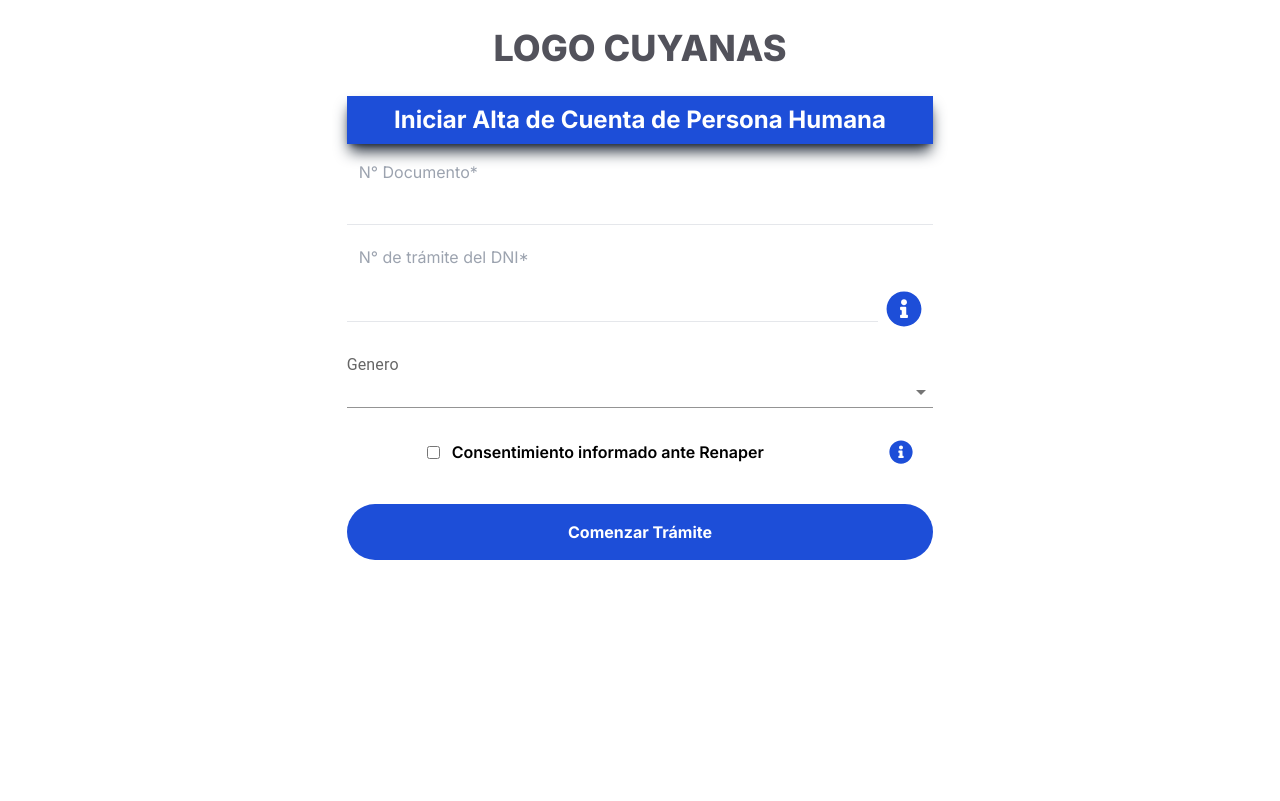
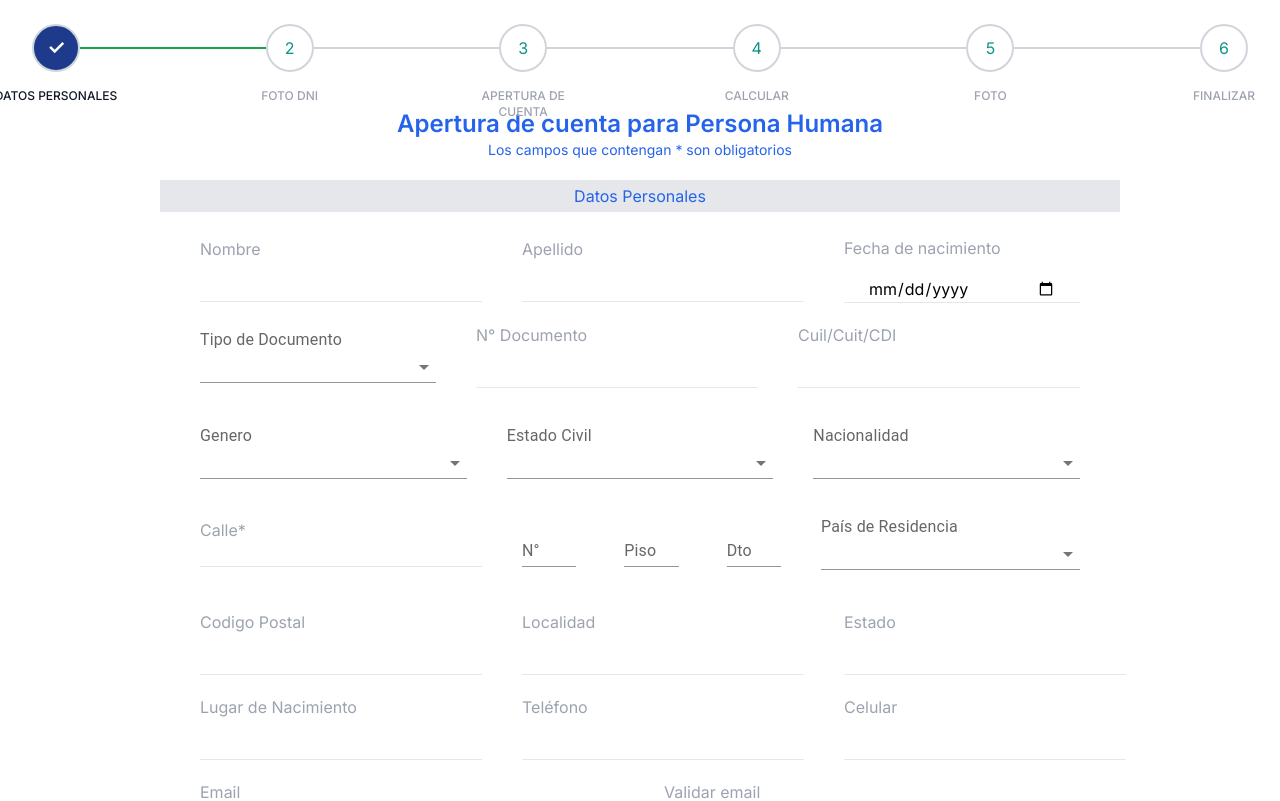
Before and after one commit to rosmildoLopes/formCuyaNext, a Next.js app: page / in a window 1280 px wide. Shown: the top 801 px of the page. Built offline with nearby package versions, Linux system fonts and the light colour scheme.

Commit message:
Barra de progreso

```diff
--- /dev/null
+++ b/app/components/Stepper.jsx
@@ -0,0 +1,102 @@
+import React, { useEffect, useState, useRef } from "react";
+
+const Stepper = ({ steps, currentStep }) => {
+  const [newStep, setNewStep] = useState([]);
+  const stepRef = useRef();
+  const updateStep = (stepNumber, steps) => {
+    const newSteps = [...steps];
+    let count = 0;
+    while (count < newSteps.length) {
+      if (count == stepNumber) {
+        newSteps[count] = {
+          ...newSteps[count],
+          highlighted: true,
+          selected: true,
+          completed: true,
+        };
+        count++;
+      } else if (count < stepNumber) {
+        newSteps[count] = {
+          ...newSteps[count],
+          highlighted: false,
+          selected: true,
+          completed: true,
+        };
+        count++;
+      } else {
+        newSteps[count] = {
+          ...newSteps[count],
+          highlighted: false,
+          selected: false,
+          completed: false,
+        };
+        count++;
+      }
+    }
+    return newSteps;
+  };
+  useEffect(() => {
+    const stepsState = steps.map((step, index) =>
+      Object.assign(
+        {},
+        {
+          description: step,
+          completed: false,
+          highlighted: index == 0 ? true : false,
+          selected: index == 0 ? true : false,
+        }
+      )
+    );
+    stepRef.current = stepsState;
+    const current = updateStep(currentStep - 1, stepRef.current);
+    setNewStep(current);
+  }, [steps, currentStep]);
+  const displaySteps = newStep.map((step, index) => {
+    return (
+      <div
+        key={index}
+        className={
+          index != newStep.length - 1
+            ? "w-full flex items-center"
+            : "flex items-center"
+        }
+      >
+        <div className="relative flex flex-col items-center text-teal-600">
+          <div
+            className={`rounded-full transition duration-500 ease-in-out border-2 border-gray-300 h-12 w-12 flex items-center justify-center py-3 ${
+              step.selected
+                ? "bg-blue-900 text-white font-bold border border-blue-900"
+                : " "
+            }`}
+          >
+            {step.completed ? (
+              <span className="text-white font-bold text-xl">&#10003;</span>
+            ) : (
+              index + 1
+            )}
+          </div>
+          <div
+            className={`absolute top-0 text-center mt-16 w-32 text-xs font-medium uppercase ${
+              step.highlighted ? "text-gray-900" : "text-gray-400"
+            }`}
+          >
+            {step.description}
+          </div>
+        </div>
+        <div
+          className={`flex-auto border-t-2 transition duration-500 ease-in-out ${
+            step.completed ? "border-green-600" : "border-gray-300"
+          }`}
+        ></div>
+      </div>
+    );
+  });
+
+  return (
+    <div className="mx-4 p-4 flex justify-between items-center">
+      {displaySteps}
+    </div>
+  );
+};
+
+export default Stepper;
--- /dev/null
+++ b/app/components/StepperControl.jsx
@@ -0,0 +1,16 @@
+import React from "react";
+
+const StepperControl = ({ handleClick, currentStep, steps }) => {
+  return (
+    <div className="container flex justify-around mt-4 mb-8">
+      <button
+        onClick={() => handleClick("Continuar")}
+        className="bg-blue-400 text-white py-2 px-4"
+      >
+        {currentStep == steps.length - 1 ? "Confirmar" : "Continuar"}
+      </button>
+    </div>
+  );
+};
+
+export default StepperControl;
--- /dev/null
+++ b/app/contexts/StepperContext.js
@@ -0,0 +1,4 @@
+import { createContext } from "react";
+import React from "react";
+
+export const StepperContext = createContext(null);
--- a/app/page.js
+++ b/app/page.js
@@ -1,10 +1,63 @@
-import Image from "next/image";
+"use client";
+import { useState } from "react";
+import { StepperContext } from "./contexts/StepperContext";
 import Form from "./components/form";
+import Stepper from "./components/Stepper";
+import StepperControl from "./components/StepperControl";
+import DatosDelTitular from "./datosDelTitular/page";
+import DatosPersonales from "./datosPersonales/page";
+import TestPerfilInversor from "./testPerfilDeInversor/page";
+import DocumentacionRequerida from "./documentacionRequerida/page";
+import Complite from "./solicitudCompleta/page";
+import { set } from "react-hook-form";
 
 export default function Home() {
+  const [currentStep, setCurrentStep] = useState(1);
+  const steps = [
+    "Datos Personales",
+    "Foto DNI",
+    "Apertura de Cuenta",
+    "Calcular",
+    "Foto",
+    "Finalizar",
+  ];
+
+  const displayStep = (step) => {
+    switch (step) {
+      case 1:
+        return <DatosPersonales />;
+      case 2:
+        return <DocumentacionRequerida />;
+      case 3:
+        return <DatosDelTitular />;
+      case 4:
+        return <TestPerfilInversor />;
+      case 5:
+        return <DocumentacionRequerida />;
+      case 6:
+        return <Complite />;
+    }
+  };
+
+  const handleClick = (direction) => {
+    let newStep = currentStep;
+    direction == "Continuar" ? newStep++ : newStep--;
+    newStep > 0 && newStep <= steps.length && setCurrentStep(newStep);
+  };
+
   return (
-    <div className="pt-2  w-full">
-      <Form />
+    <div className="pt-2 w-full">
+      <Stepper steps={steps} currentStep={currentStep} />
+      <div>
+        <StepperContext.Provider value={{}}>
+          {displayStep(currentStep)}
+        </StepperContext.Provider>
+      </div>
+      <StepperControl
+        handleClick={handleClick}
+        steps={steps}
+        currentStep={currentStep}
+      />
     </div>
   );
 }
--- a/app/solicitudCompleta/page.jsx
+++ b/app/solicitudCompleta/page.jsx
@@ -2,7 +2,7 @@ import Link from "next/link";
 import React from "react";
 import { FaRegCheckCircle } from "react-icons/fa";
 
-const page = () => {
+const Complite = () => {
   return (
     <div className="flex flex-col gap-12 p-12">
       <div className="flex flex-col gap-8 rounded-2xl shadow-md shadow-slate-800 w-8/12 mx-auto p-16">
@@ -20,8 +20,8 @@ const page = () => {
           <p className=" text-center">
             Tu Solicitud fue procesada exitosamente. En unos instantes te
             enviaremos 2 emails. En el primer correo recibirás el detalle de los
-          datos que acabas de informar y en el segundo encontrarás tu numero de
-          cuenta y las credenciales para que puedas comenzar a operar
+            datos que acabas de informar y en el segundo encontrarás tu numero
+            de cuenta y las credenciales para que puedas comenzar a operar
           </p>
         </div>
         <div className="flex justify-center gap-3">
@@ -35,8 +35,7 @@ const page = () => {
         </div>
       </div>
     </div>
-
   );
 };
 
-export default page;
+export default Complite;
```
Lines whose indentation alone changed are shown as unchanged.
